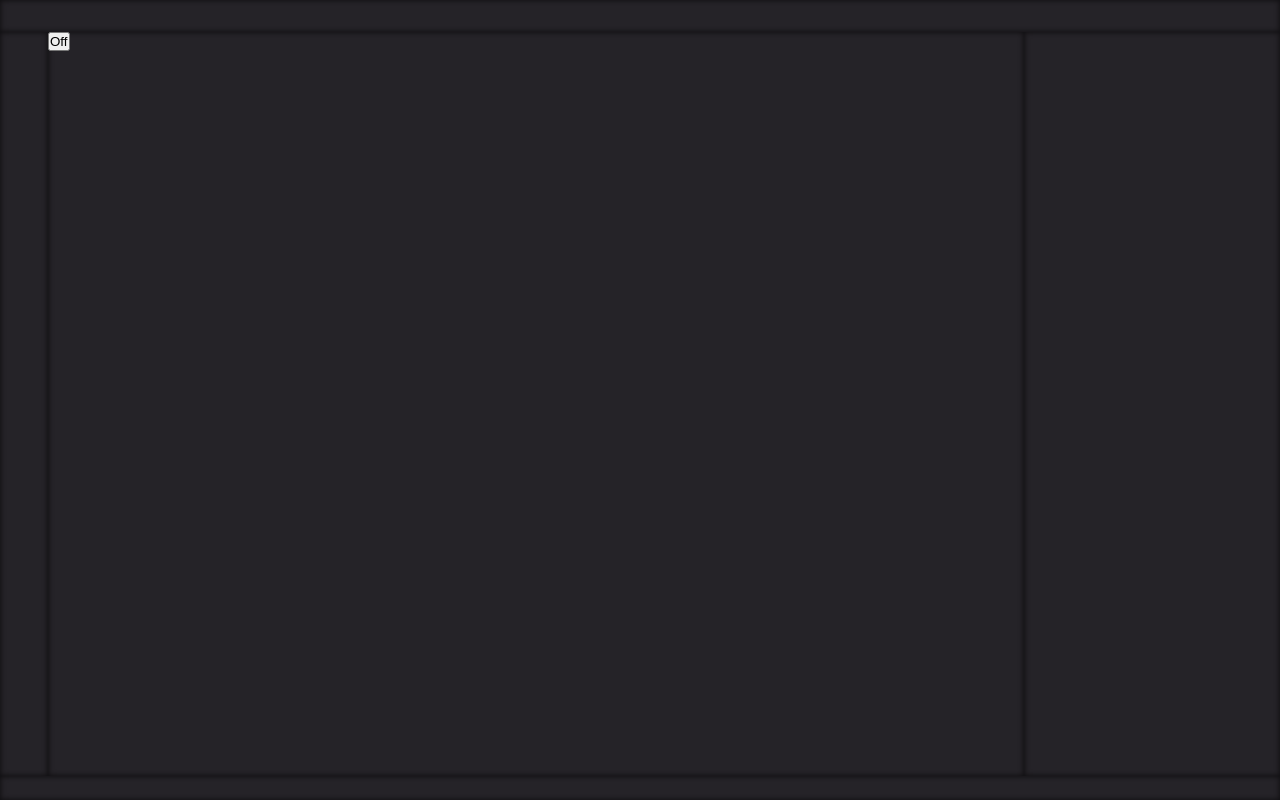
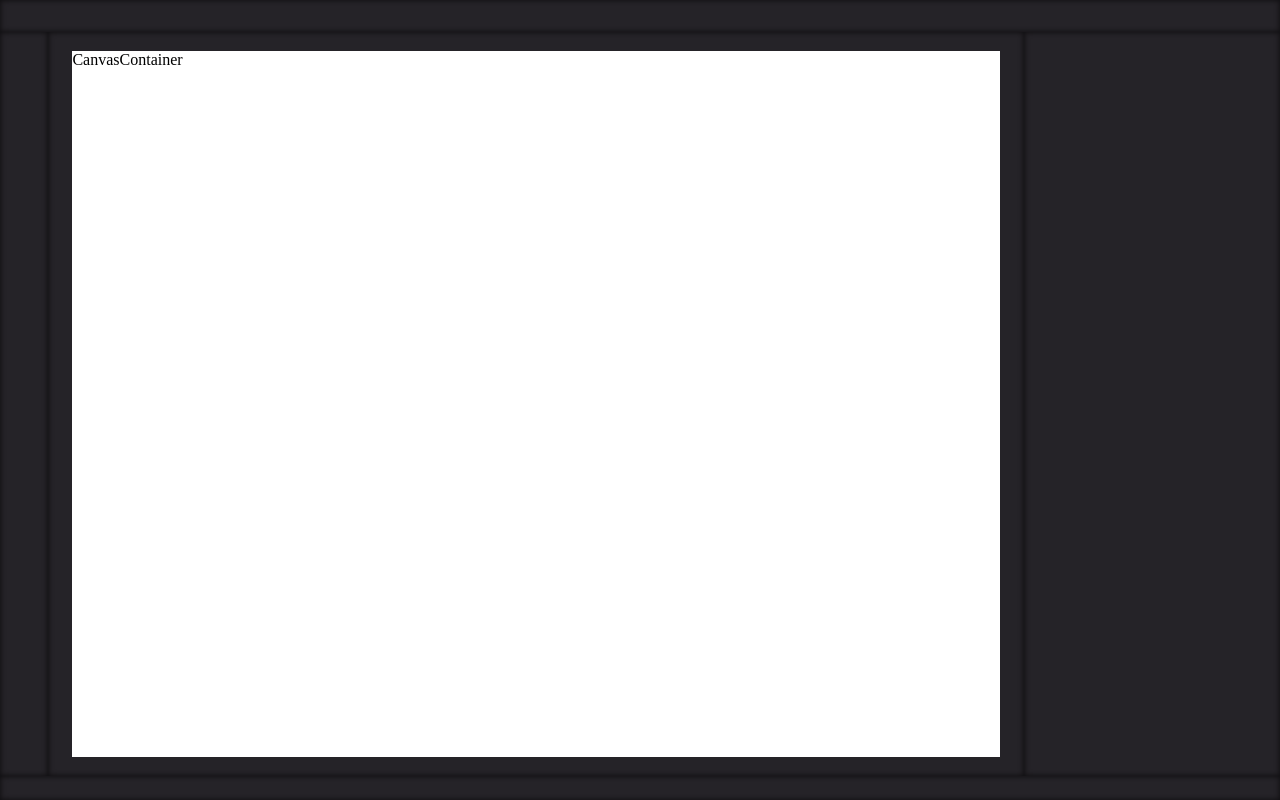
Before and after one commit to ryan-kustaborder/fotoshop-js, a React (Create React App) app in the folder fotoshop-js-app/: page / in a window 1280 px wide. Built offline with nearby package versions, Linux system fonts and the light colour scheme.

Commit message:
Canvas container layout

```diff
--- a/fotoshop-js-app/src/App.js
+++ b/fotoshop-js-app/src/App.js
@@ -1,5 +1,6 @@
 import { UserProvider } from "./index";
 import ContextTest from "./ContextTest";
+import CanvasContainer from "./CanvasContainer";
 
 function App() {
     return (
@@ -8,7 +9,7 @@ function App() {
                 <div id="header"></div>
                 <div id="sidebar"></div>
                 <div id="display">
-                    <ContextTest />
+                    <CanvasContainer />
                 </div>
                 <div id="details"></div>
                 <div id="footer"></div>
--- /dev/null
+++ b/fotoshop-js-app/src/CanvasContainer.jsx
@@ -0,0 +1,7 @@
+import React from "react";
+
+const CanvasContainer = () => {
+    return <div id="CanvasContainer">CanvasContainer</div>;
+};
+
+export default CanvasContainer;
--- a/fotoshop-js-app/src/ContextTest.jsx
+++ b/fotoshop-js-app/src/ContextTest.jsx
@@ -2,7 +2,7 @@ import React from "react";
 
 import { UserContext } from "./index";
 
-export default () => {
+const ContextTest = () => {
     const [state, dispatch] = React.useContext(UserContext);
 
     return (
@@ -11,3 +11,5 @@ export default () => {
         </button>
     );
 };
+
+export default ContextTest;
--- a/fotoshop-js-app/src/index.scss
+++ b/fotoshop-js-app/src/index.scss
@@ -38,8 +38,18 @@
 #display {
     flex-grow: 2;
     height: calc(100vh - var(--header-height) - var(--footer-height));
+
+    display: flex;
+    justify-content: center;
+    align-items: center;
 }
 
 #details {
     width: var(--details-width);
 }
+
+#CanvasContainer {
+    background: white;
+    width: 95%;
+    height: 95%;
+}
--- a/fotoshop-js-app/src/reducer.js
+++ b/fotoshop-js-app/src/reducer.js
@@ -18,4 +18,5 @@ export const reducer = (state, action) => {
 
 export const initialState = {
     active: false,
+    canvas: null,
 };
```
